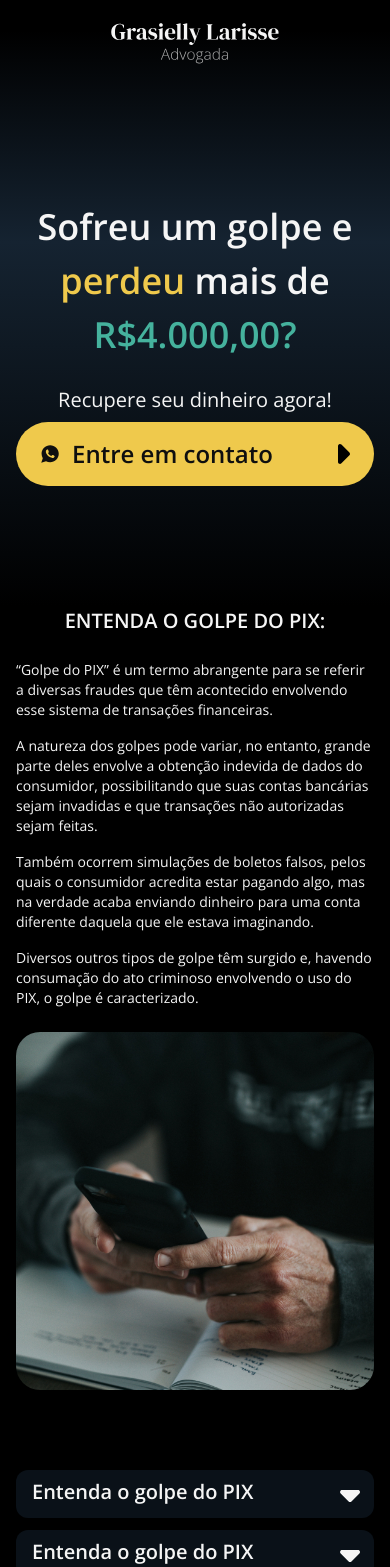
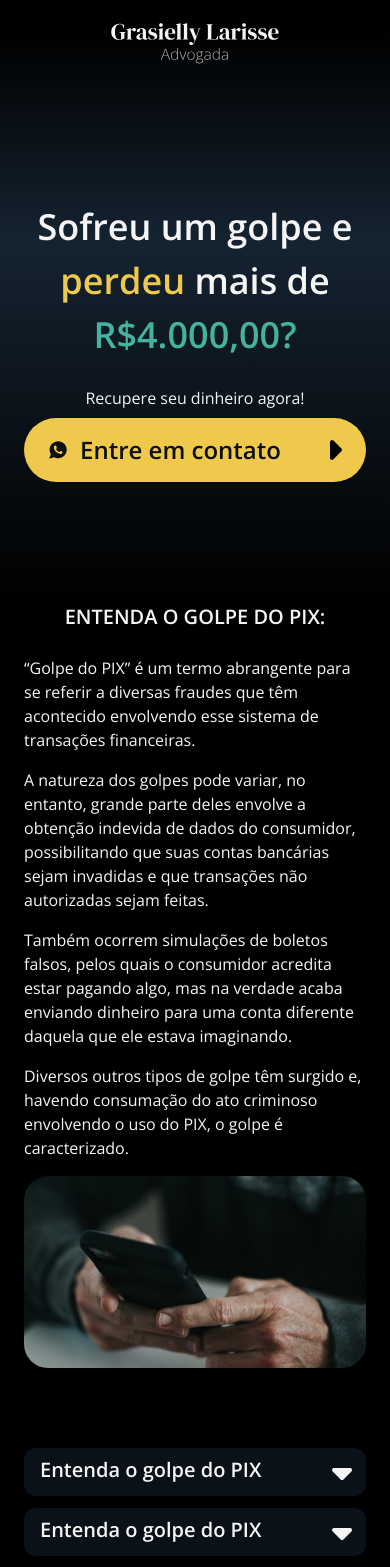
Before and after one commit to dsmarcelo/grasielly-landingpage, a Next.js app: page / in a window 390 px wide. Shown: the top 1567 px of the page. Built offline with nearby package versions, Linux system fonts and the light colour scheme.

Commit message:
chore: change description flex for responsiveness

```diff
--- a/app/globals.css
+++ b/app/globals.css
@@ -34,7 +34,7 @@ h2 {
 }
 
 .p-normal {
-  @apply text-xl;
+  @apply text-base;
 }
 
 .p-large {
--- a/app/page.tsx
+++ b/app/page.tsx
@@ -11,7 +11,7 @@ export default function Home() {
   return (
     <div className="min-h-screen mx-auto flex flex-col justify-center items-center">
       <div className="w-full relative flex justify-center">
-        <div className="mx-auto z-20 flex flex-col justify-center items-center px-4 md:px-10 lg:px-20 max-w-7xl">
+        <div className="mx-auto z-20 flex flex-col justify-center items-center px-6 md:px-10 lg:px-20 max-w-7xl">
           <header className="flex items-center justify-center h-20">
             <Image
               className=""
@@ -54,11 +54,11 @@ export default function Home() {
         <div className="w-full absolute top-0 left-0 h-full dark-gradient"></div>
       </div>
 
-      <div className="px-4 md:px-10 lg:px-20 max-w-7xl">
+      <div className="px-6 md:px-10 lg:px-20 max-w-7xl">
         <section className="w-full mb-20 flex flex-col items-center gap-6 md:gap-12">
           <h2 className="">ENTENDA O GOLPE DO PIX:</h2>
-          <div className="flex flex-col sm:flex-row gap-6 md:gap-12">
-            <div className="p-small md:text-base sm:w-1/2">
+          <div className="flex flex-col sm:flex-row gap-4 md:gap-12">
+            <div className="w-full p-normal sm:text-base ">
               <p className="">
                 “Golpe do PIX” é um termo abrangente para se referir a diversas fraudes que têm acontecido envolvendo esse sistema de transações financeiras.
               </p>
@@ -72,13 +72,13 @@ export default function Home() {
                 Diversos outros tipos de golpe têm surgido e, havendo consumação do ato criminoso envolvendo o uso do PIX, o golpe é caracterizado.
               </p>
             </div>
-            <div className="relative aspect-square sm:w-1/2">
+            <div className="relative w-full aspect-video min-h-20 sm:1/2 sm:max-w-[300px]">
               <Image
                 className="rounded-3xl"
                 src="/Phone.jpg"
                 alt="Pessoa segurando celular"
+                objectFit="cover"
                 layout="fill"
-                objectFit="cover"
                 priority
               />
             </div>
--- a/tailwind.config.ts
+++ b/tailwind.config.ts
@@ -31,6 +31,9 @@ const config: Config = {
         'gradient-conic':
           'conic-gradient(from 180deg at 50% 50%, var(--tw-gradient-stops))',
       },
+      screens: {
+        xs: '480px',
+      },
     },
     fontFamily: {
       sans: ['var(--font-openSans)'],
```
